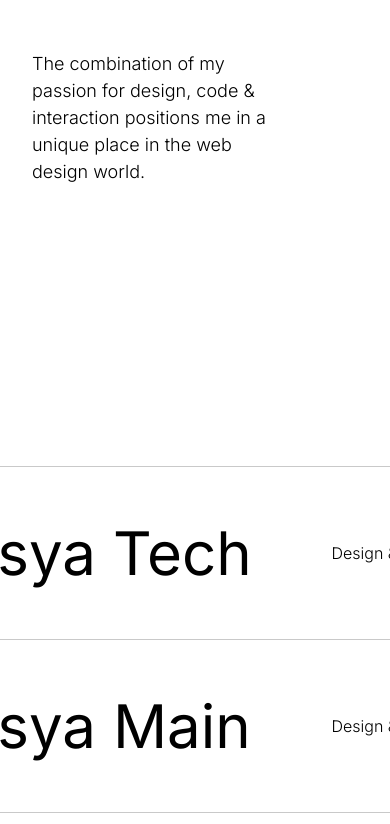
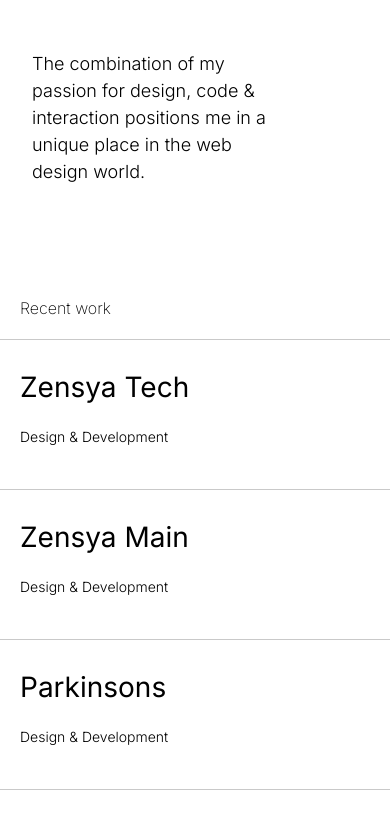
Before and after one commit to 05cyrus/My-Portfolio, a Next.js app: page / in a window 390 px wide. Shown: the part 1167-1991 px from the top of the page. Built offline with nearby package versions, Linux system fonts and the light colour scheme; a web font is replaced by a local one.

Commit message:
optimized projects for smaller screens

```diff
--- a/src/components/Description/style.module.scss
+++ b/src/components/Description/style.module.scss
@@ -75,6 +75,7 @@
       margin-top: 0px;;
       padding: 2rem 2rem;
       text-align: left;
+      margin-bottom: 0px;
     }
 
     .body {
--- a/src/components/Projects/Pcomponents/Project/style.module.css
+++ b/src/components/Projects/Pcomponents/Project/style.module.css
@@ -35,3 +35,24 @@
     transition: all 0.4s;
     font-weight: 300;
 }
+@media (max-width: 768px) {
+    .project {
+      flex-direction: column;
+      align-items: flex-start;
+      padding: 30px 20px;
+      gap: 10px;
+    }
+
+    .project h2 {
+      font-size: 28px;
+    }
+
+    .project p {
+      font-size: 14px;
+    }
+
+    .project:hover h2,
+    .project:hover p {
+      transform: none;
+    }
+  }
--- a/src/components/Projects/style.module.css
+++ b/src/components/Projects/style.module.css
@@ -38,3 +38,22 @@
 .cursorLabel{
     background-color: transparent;
 }
+@media (max-width: 768px) {
+    .main{
+        height: 100%;
+        padding-top: 0px;
+    }
+    .body{
+        width: 100%;
+        padding: 0px 20px;
+    }
+    .h1{
+        font-size: 1rem;
+        padding-bottom: 10px;
+    }
+    .cursor, .cursorLabel{
+        width: 50px;
+        height: 50px;
+        font-size: 10px;
+    }
+}
```
Also changed, not shown: src/components/SlidingImages/style.module.scss (line endings or trailing spaces).
